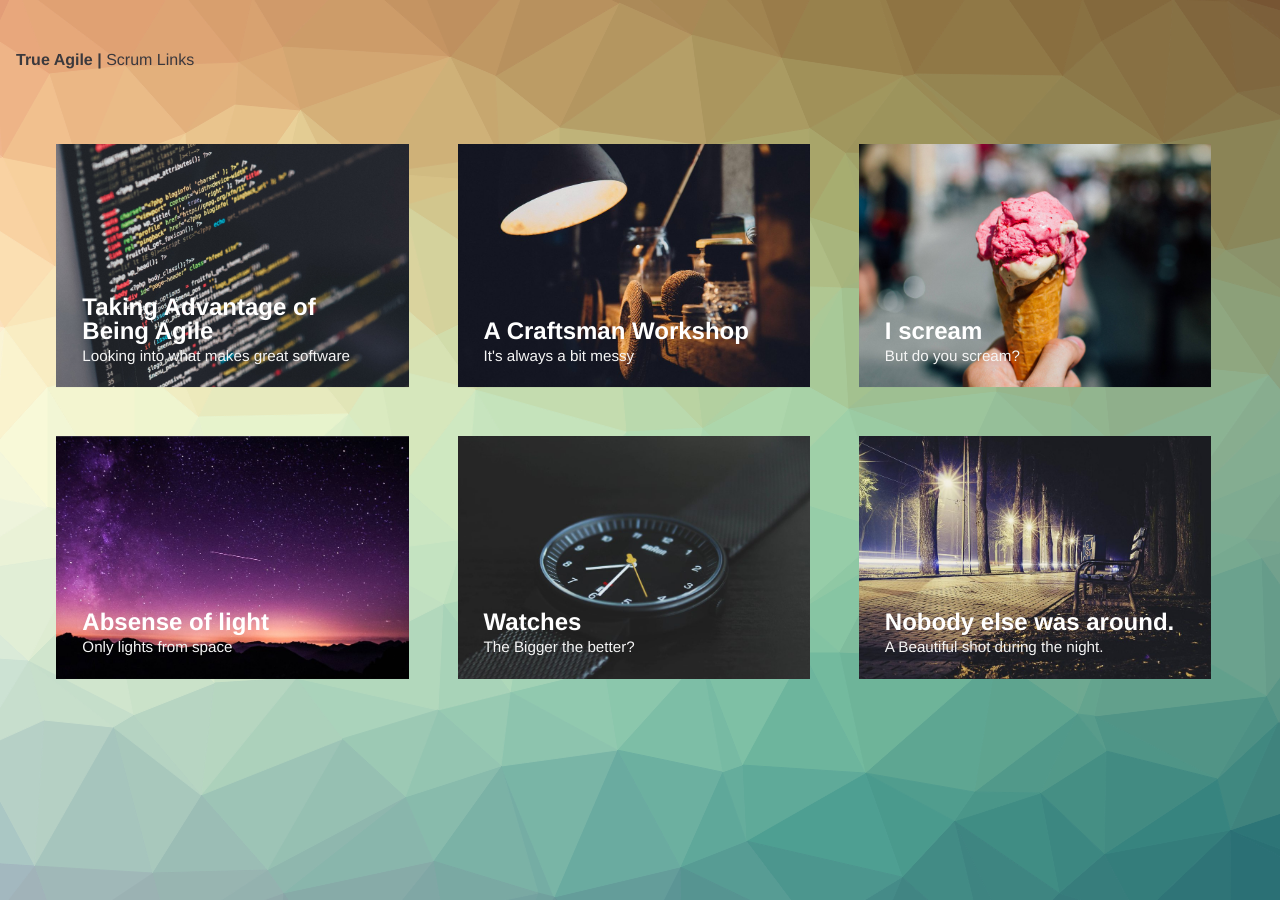
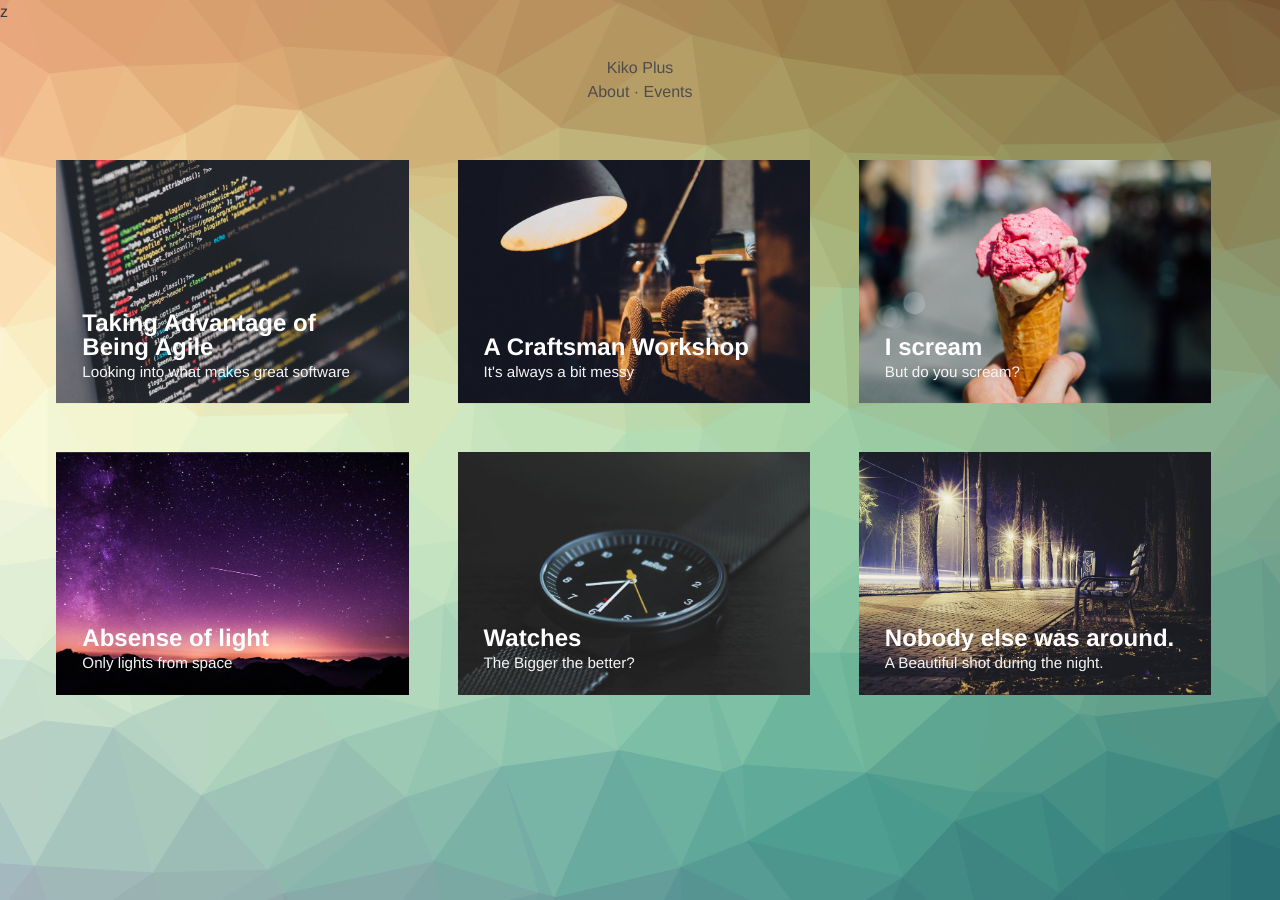
Before and after one commit to IamJackReed/iamjackreed, a Jekyll site: the page built from index.html, in a window 1280 px wide. Built offline with Jekyll 4.4.1, drawn with Linux system fonts in a browser that asks for light colours.

Commit message:
Update index.html

```diff
--- a/index.html
+++ b/index.html
@@ -26,9 +26,16 @@ layout: compress
     </script>
 </head>
 <body class="body">
-<div class="container">
+<div class="container">z
     <header class="header">
-      <p style="text-align: left;"><strong>True Agile |</strong> Scrum Links</p>
+      <div class="header-title">
+        <a href="https://AWEEKJ.github.io/Kiko-plus">Kiko Plus</a>
+      </div>
+      <nav class="header-nav">
+        <a href="/Kiko-plus/about">About</a>
+        <a href="/Kiko-plus/archive"> · </a>
+        <a href="/Kiko-plus/tags">Events</a>
+      </nav>
     </header>
     <div class="content">
         <!-- trianglify pattern container -->
```
